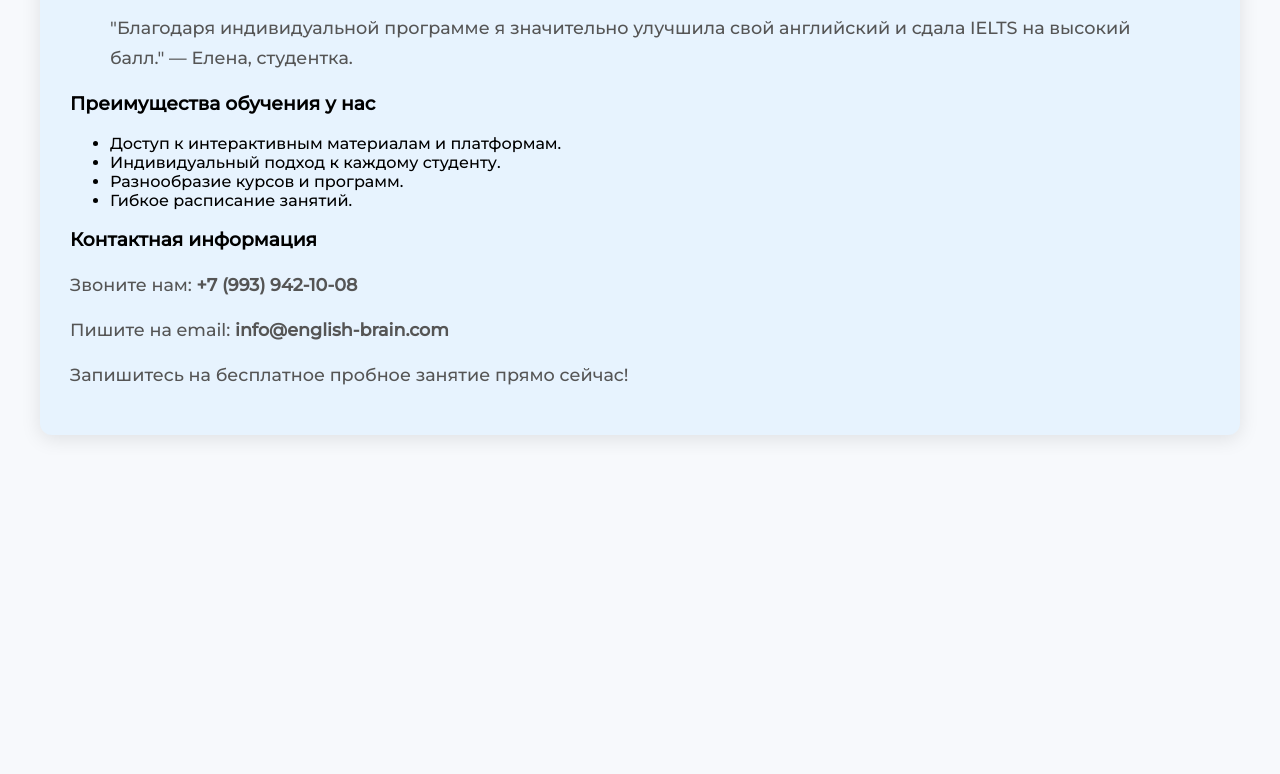
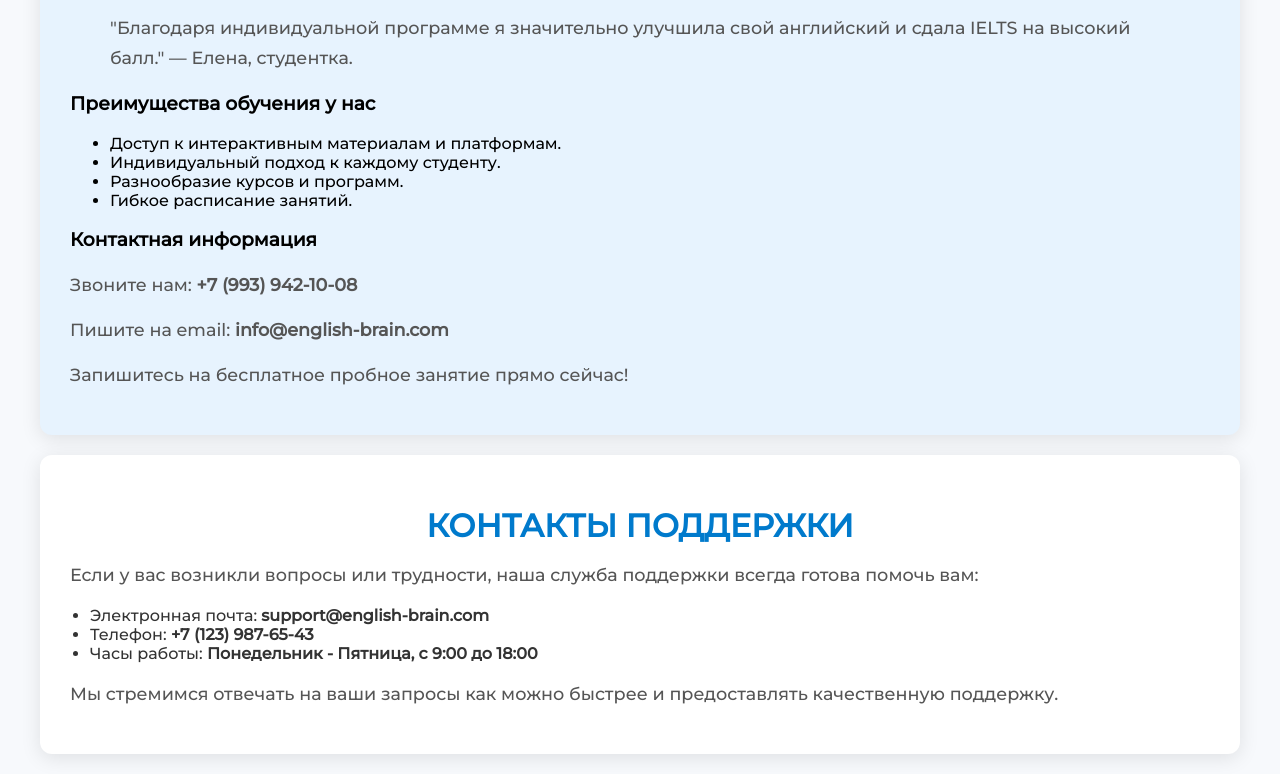
Before and after one commit to Ruslan0-0Sadykov/English_Brain, a plain HTML site: page index.html in a window 1280 px wide. Shown: the part 4322-5096 px from the top of the page. Before the commit the page ends 4777 px from the top, so only its background shows below. Drawn offline with Linux system fonts and the light colour scheme.

Commit message:
Update index.html

```diff
--- a/index.html
+++ b/index.html
@@ -220,7 +220,6 @@
             <a class="dropdown-item" href="#course-beginners">Курс для начинающих</a>
             <a class="dropdown-item" href="#course-pro">Курс PRO</a>
             <a class="dropdown-item" href="#course-individual">Индивидуальная программа</a>
-                        <a class="dropdown-item" href="#about-us">О НАС</a>
         </div>
     </div>
     <a class='nav-item' href="#about-us">О НАС</a>
@@ -334,6 +333,17 @@
     <p>Пишите на email: <strong>info@english-brain.com</strong></p>
     <p>Запишитесь на бесплатное пробное занятие прямо сейчас!</p>
     </div>
+<!-- Контактная информация поддержки -->
+<div class="box" id="support">
+    <h1>Контакты поддержки</h1>
+    <p>Если у вас возникли вопросы или трудности, наша служба поддержки всегда готова помочь вам:</p>
+    <ul>
+        <li>Электронная почта: <strong>support@english-brain.com</strong></li>
+        <li>Телефон: <strong>+7 (123) 987-65-43</strong></li>
+        <li>Часы работы: <strong>Понедельник - Пятница, с 9:00 до 18:00</strong></li>
+    </ul>
+    <p>Мы стремимся отвечать на ваши запросы как можно быстрее и предоставлять качественную поддержку.</p>
+</div>
 
 
 </div>
```
Lines whose indentation alone changed are shown as unchanged.
